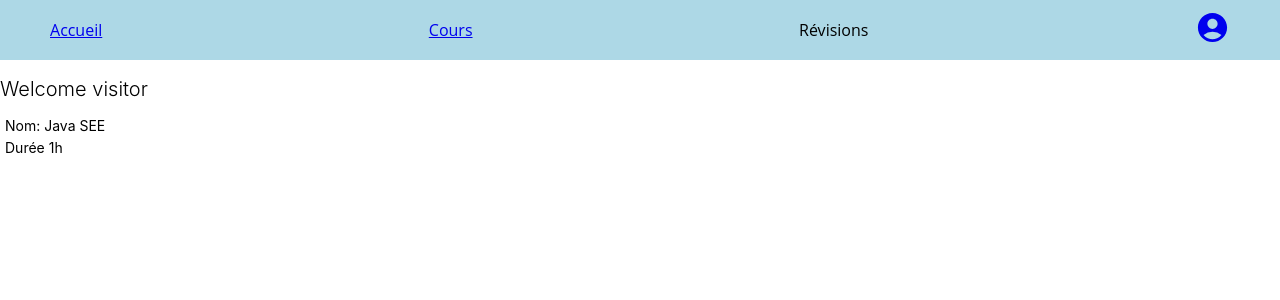
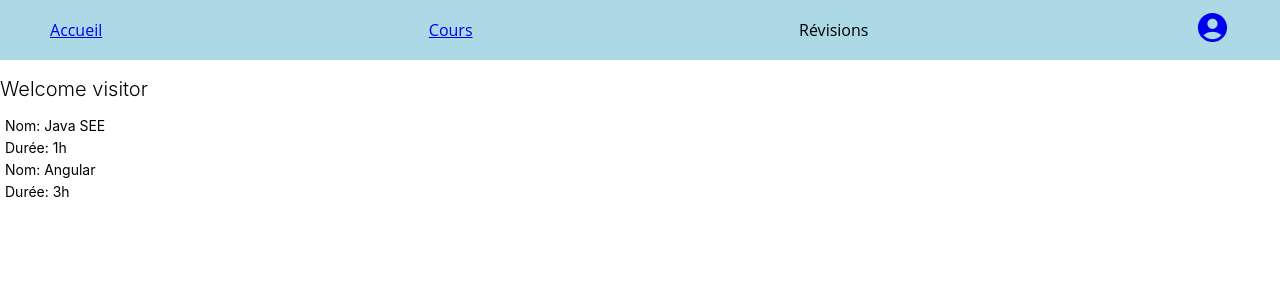
Before and after one commit to MadLiy/DIGI-PROJET, a React (Vite) app in the folder front/: page /courses in a window 1280 px wide. Shown: the top 300 px of the page. Built offline with nearby package versions, Linux system fonts and the light colour scheme.

Commit message:
✅ Convert time + course card with mapping

```diff
--- a/front/src/components/courses/CourseCard.tsx
+++ b/front/src/components/courses/CourseCard.tsx
@@ -4,7 +4,7 @@ interface CourseProps {
   course: CourseInterface | undefined;
 }
 const CourseCard: React.FC<CourseProps> = ({ course }) => {
-  const convertTime = (time) => {
+  const convertTime = (time: number) => {
     let hours = Math.floor(time / 60);
     let min = time % 60;
     if (hours > 0) {
@@ -16,7 +16,7 @@ const CourseCard: React.FC<CourseProps> = ({ course }) => {
   return (
     <div>
       <p>Nom: {course?.name}</p>
-      <p>Durée {convertTime(course?.duree)}</p>
+      <p>Durée: {convertTime(course?.duree)}</p>
     </div>
   );
 };
--- a/front/src/components/courses/Courses.tsx
+++ b/front/src/components/courses/Courses.tsx
@@ -10,6 +10,7 @@ interface UserProps {
 const Courses: React.FC<UserProps> = ({ user }) => {
   const [courses, setCourses] = useState([
     { id: 1, name: "Java SEE", duree: 60 },
+    { id: 2, name: "Angular", duree: 180 },
   ]);
 
   console.log(user);
```
